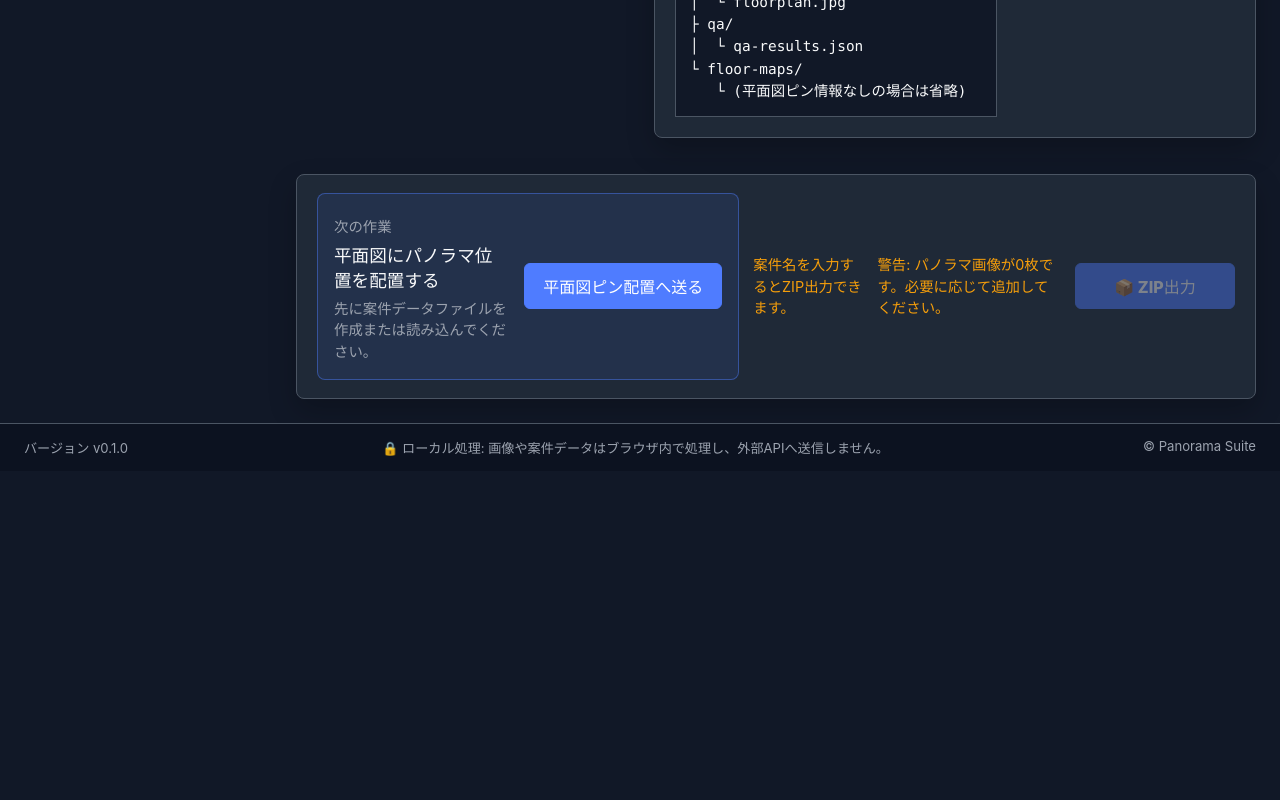
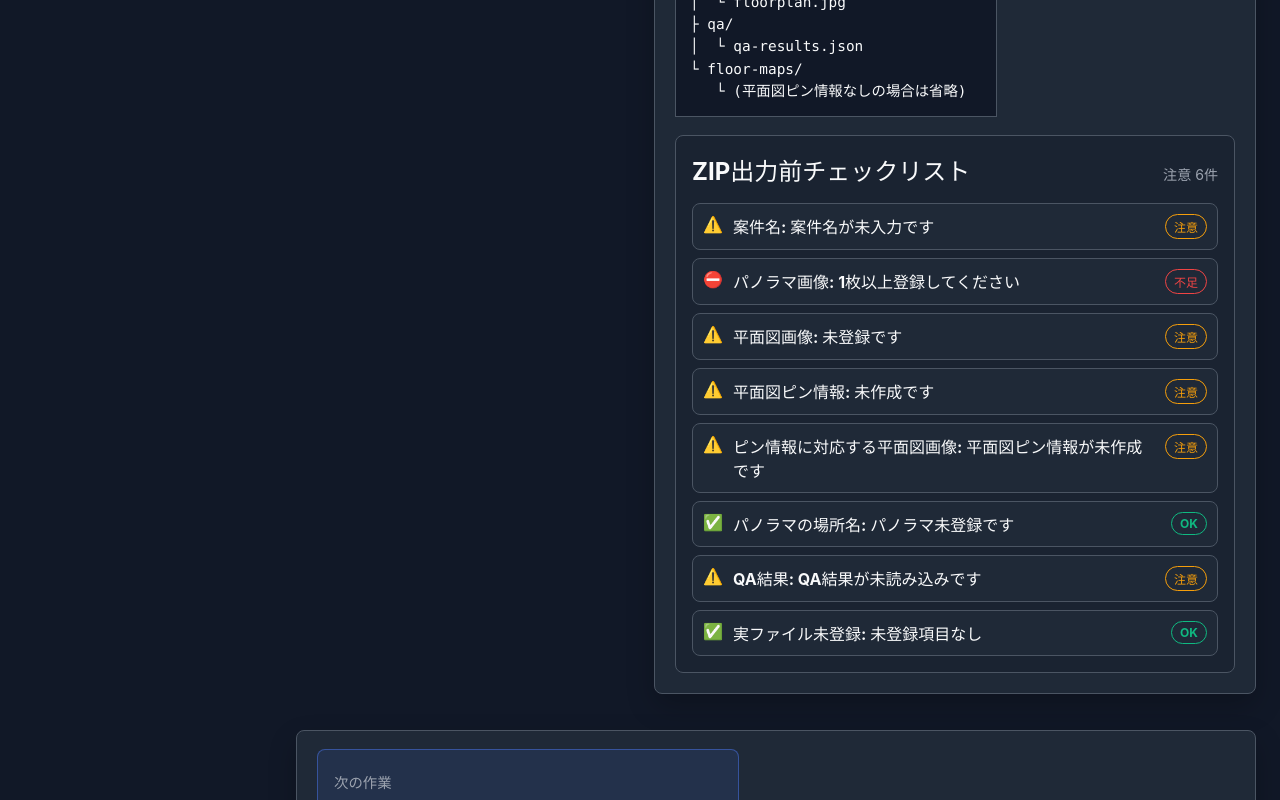
Before and after one commit to airesearchagl-art/Panorama-Suite, a React (Vite) app: page /packager in a window 1280 px wide. Shown: the part 2000-2800 px from the top of the page. Before the commit the page ends 2471 px from the top, so only its background shows below. Built offline with nearby package versions, Linux system fonts and the light colour scheme.

Commit message:
feat: add package readiness checklist

```diff
--- a/src/pages/DocsPage.tsx
+++ b/src/pages/DocsPage.tsx
@@ -127,6 +127,17 @@ function DocsPage() {
         </article>
 
         <article className="infoPanel">
+          <p className="sectionKicker">ZIP出力前</p>
+          <h2>ZIP出力前チェックリスト</h2>
+          <ul className="docList">
+            <li>案件名、パノラマ画像、平面図画像、平面図ピン情報、QA結果を出力前に確認できます。</li>
+            <li>平面図ピン情報に記録された画像名と、登録済み平面図画像のファイル名が一致しているか確認します。</li>
+            <li>不足している平面図画像がある場合は、同じファイル名の画像を平面図画像として再登録してください。</li>
+            <li>注意項目があってもZIP出力は可能です。提出・共有前に内容を確認してください。</li>
+          </ul>
+        </article>
+
+        <article className="infoPanel">
           <p className="sectionKicker">直接連携</p>
           <h2>案件データを平面図ピン配置へ送る</h2>
           <ol className="docList">
--- a/src/pages/ProjectPackagerPage.tsx
+++ b/src/pages/ProjectPackagerPage.tsx
@@ -107,6 +107,16 @@ type ProjectJson = {
     resultPath?: string;
     summary?: Partial<QaSummary>;
   };
+};
+
+type ReadinessStatus = 'OK' | '注意' | '未設定' | '不足';
+
+type ReadinessItem = {
+  id: string;
+  label: string;
+  status: ReadinessStatus;
+  message: string;
+  detail?: string;
 };
 
 const imageExtensions = new Set(['jpg', 'jpeg', 'png', 'webp']);
@@ -289,6 +299,16 @@ function downloadBlob(blob: Blob, fileName: string) {
   URL.revokeObjectURL(url);
 }
 
+function getReadinessIcon(status: ReadinessStatus) {
+  if (status === 'OK') {
+    return '✅';
+  }
+  if (status === '不足') {
+    return '⛔';
+  }
+  return '⚠️';
+}
+
 function ProjectPackagerPage() {
   const { notify } = useToast();
   const navigate = useNavigate();
@@ -319,7 +339,84 @@ function ProjectPackagerPage() {
   const missingFloorMapImages = floorMaps.filter(
     (floorMap) => floorMap.imageFileName && !floorplans.some((floorplan) => floorplan.fileName === floorMap.imageFileName && floorplan.file),
   );
+  const missingFloorMapImageNames = useMemo(
+    () => [...new Set(missingFloorMapImages.map((floorMap) => floorMap.imageFileName).filter(Boolean))],
+    [missingFloorMapImages],
+  );
   const metadataComplete = panoramas.filter((panorama) => panorama.locationName.trim().length > 0).length;
+  const readinessItems = useMemo<ReadinessItem[]>(() => {
+    const unregisteredFiles = missingPanoramas.length + missingFloorplans.length;
+    const locationMissing = Math.max(0, panoramas.length - metadataComplete);
+    return [
+      {
+        id: 'project-name',
+        label: '案件名',
+        status: form.projectName.trim().length > 0 ? 'OK' : '注意',
+        message: form.projectName.trim().length > 0 ? '入力済み' : '案件名が未入力です',
+      },
+      {
+        id: 'panoramas',
+        label: 'パノラマ画像',
+        status: panoramas.length > 0 ? 'OK' : '不足',
+        message: panoramas.length > 0 ? `${panoramas.length}件登録済み` : '1枚以上登録してください',
+      },
+      {
+        id: 'floorplans',
+        label: '平面図画像',
+        status: floorplans.length > 0 ? 'OK' : '注意',
+        message: floorplans.length > 0 ? `${floorplans.length}件登録済み` : '未登録です',
+      },
+      {
+        id: 'floor-maps',
+        label: '平面図ピン情報',
+        status: floorMaps.length > 0 ? 'OK' : '注意',
+        message: floorMaps.length > 0 ? `${floorMaps.length}件あります` : '未作成です',
+      },
+      {
+        id: 'floor-map-images',
+        label: 'ピン情報に対応する平面図画像',
+        status: floorMaps.length === 0 ? '注意' : missingFloorMapImageNames.length === 0 ? 'OK' : '注意',
+        message: floorMaps.length === 0
+          ? '平面図ピン情報が未作成です'
+          : missingFloorMapImageNames.length === 0
+            ? '対応画像があります'
+            : '対応する画像が未登録です',
+        detail: missingFloorMapImageNames.length > 0 ? missingFloorMapImageNames.join('、') : undefined,
+      },
+      {
+        id: 'locations',
+        label: 'パノラマの場所名',
+        status: locationMissing === 0 ? 'OK' : '注意',
+        message: panoramas.length > 0 ? `${metadataComplete}件 / ${panoramas.length}件 入力済み` : 'パノラマ未登録です',
+        detail: locationMissing > 0 ? `${locationMissing}件が未入力です` : undefined,
+      },
+      {
+        id: 'qa',
+        label: 'QA結果',
+        status: qaSummary.total === 0 ? '注意' : qaSummary.error > 0 ? '不足' : 'OK',
+        message: qaSummary.total === 0 ? 'QA結果が未読み込みです' : qaSummary.error > 0 ? `Error ${qaSummary.error}件` : 'Errorなし',
+      },
+      {
+        id: 'real-files',
+        label: '実ファイル未登録',
+        status: unregisteredFiles === 0 ? 'OK' : '注意',
+        message: unregisteredFiles === 0 ? '未登録項目なし' : `${unregisteredFiles}件あります`,
+      },
+    ];
+  }, [
+    floorMaps.length,
+    floorplans.length,
+    form.projectName,
+    metadataComplete,
+    missingFloorMapImageNames,
+    missingFloorplans.length,
+    missingPanoramas.length,
+    panoramas.length,
+    qaSummary.error,
+    qaSummary.total,
+  ]);
+  const readinessWarningCount = readinessItems.filter((item) => item.status !== 'OK').length;
+  const isPackageReady = readinessItems.every((item) => item.status !== '不足');
   const sortedPanoramas = useMemo(
     () => [...panoramas].sort((a, b) => a.sortOrder - b.sortOrder || a.fileName.localeCompare(b.fileName)),
     [panoramas],
@@ -500,6 +597,13 @@ function ProjectPackagerPage() {
     const files = Array.from(fileList);
     const validFiles = files.filter((file) => imageExtensions.has(getExtension(file.name)));
     const invalidFiles = files.filter((file) => !imageExtensions.has(getExtension(file.name)));
+    const linkedFloorMapFileNames = [
+      ...new Set(
+        validFiles
+          .map((file) => file.name)
+          .filter((fileName) => floorMaps.some((floorMap) => floorMap.imageFileName === fileName)),
+      ),
+    ];
 
     setFloorplans((current) => {
       const next = [...current];
@@ -528,6 +632,11 @@ function ProjectPackagerPage() {
     setMessages(invalidFiles.map((file) => `${file.name}: 非対応形式です。jpg、jpeg、png、webp を使用してください。`));
     if (validFiles.length > 0) {
       notify('平面図を登録しました', 'success');
+    }
+    if (linkedFloorMapFileNames.length === 1) {
+      notify(`${linkedFloorMapFileNames[0]} を平面図ピン情報に紐づけました`, 'success');
+    } else if (linkedFloorMapFileNames.length > 1) {
+      notify(`${linkedFloorMapFileNames.length}件の平面図画像を平面図ピン情報に紐づけました`, 'success');
     }
     if (invalidFiles.length > 0) {
       notify('非対応形式のファイルを除外しました', 'warning');
@@ -666,6 +775,10 @@ function ProjectPackagerPage() {
       return;
     }
 
+    if (readinessWarningCount > 0) {
+      notify('ZIP出力前チェックを確認してください', 'info');
+    }
+
     setIsPackaging(true);
     const warnings = [
       ...(panoramas.length === 0 ? ['パノラマ画像が0枚です。空のpanoramasフォルダを含めて出力します。'] : []),
@@ -710,12 +823,8 @@ function ProjectPackagerPage() {
     downloadBlob(blob, `${safeProjectName || 'panorama-project'}.zip`);
     setMessages(warnings.length > 0 ? warnings : ['ZIPを書き出しました。']);
     setIsPackaging(false);
-    if (floorMaps.length === 0) {
-      notify('平面図ピン情報は空の状態でZIPを書き出しました', 'info');
-    } else if (missingFloorMapImages.length > 0) {
-      notify('平面図ピン情報に不足している平面図画像があります', 'warning');
-    } else if (warnings.length > 0) {
-      notify('未再登録ファイルがあります。ZIPには実ファイルは含まれません', 'warning');
+    if (readinessWarningCount > 0) {
+      notify('注意項目がありますがZIPを書き出しました', 'warning');
     } else {
       notify('平面図ピン情報を含めてZIPを書き出しました', 'success');
     }
@@ -772,6 +881,8 @@ function ProjectPackagerPage() {
         <article className="metricCard successMetric"><span>場所名入力済み</span><strong>{metadataComplete}/{panoramas.length}</strong></article>
         <article className="metricCard"><span>平面図ピン情報</span><strong>{floorMaps.length}</strong></article>
         <article className="metricCard"><span>ピン</span><strong>{floorMapPinCount}</strong></article>
+        <article className={isPackageReady ? 'metricCard successMetric' : 'metricCard warningMetric'}><span>Ready</span><strong>{isPackageReady ? 'OK' : '不足'}</strong></article>
+        <article className={readinessWarningCount > 0 ? 'metricCard warningMetric' : 'metricCard successMetric'}><span>Warnings</span><strong>{readinessWarningCount}</strong></article>
       </section>
 
       <section className="importPanel" aria-labelledby="import-title">
@@ -1102,7 +1213,7 @@ function ProjectPackagerPage() {
                         <td>{floorMap.pins.length}</td>
                         <td>
                           <span className={hasRealFile ? 'fileStateReady' : 'fileStateMissing'}>
-                              {hasRealFile ? '実ファイル登録済み' : '実ファイル未登録'}
+                            {hasRealFile ? '紐づき完了' : '実ファイル未登録'}
                           </span>
                         </td>
                       </tr>
@@ -1137,6 +1248,33 @@ function ProjectPackagerPage() {
                 <div><dt>Error</dt><dd>{qaSummary.error}</dd></div>
               </dl>
             </div>
+            <div className="readinessChecklist">
+              <div className="panelHeader">
+                <h2>ZIP出力前チェックリスト</h2>
+                <span>{readinessWarningCount > 0 ? `注意 ${readinessWarningCount}件` : '出力準備OK'}</span>
+              </div>
+              <ul>
+                {readinessItems.map((item) => (
+                  <li className={`readinessItem readiness${item.status}`} key={item.id}>
+                    <span aria-hidden="true">{getReadinessIcon(item.status)}</span>
+                    <div>
+                      <strong>{item.label}: {item.message}</strong>
+                      {item.detail ? <small>{item.detail}</small> : null}
+                    </div>
+                    <b>{item.status}</b>
+                  </li>
+                ))}
+              </ul>
+              {missingFloorMapImageNames.length > 0 ? (
+                <div className="missingFileList">
+                  <strong>不足している平面図画像</strong>
+                  <ul>
+                    {missingFloorMapImageNames.map((fileName) => <li key={fileName}>{fileName}</li>)}
+                  </ul>
+                  <p>同じファイル名の画像を平面図画像として登録すると、ZIPに含められます。</p>
+                </div>
+              ) : null}
+            </div>
           </section>
         </div>
       </section>
--- a/src/styles.css
+++ b/src/styles.css
@@ -1307,6 +1307,92 @@ h1 {
   line-height: 1.55;
 }
 
+.readinessChecklist {
+  grid-column: 1 / -1;
+  border: 1px solid var(--color-border);
+  border-radius: var(--radius-card);
+  background: rgba(17, 24, 39, 0.32);
+  padding: 16px;
+}
+
+.readinessChecklist ul {
+  display: grid;
+  gap: 8px;
+  margin: 12px 0 0;
+  padding: 0;
+  list-style: none;
+}
+
+.readinessItem {
+  display: grid;
+  grid-template-columns: auto minmax(0, 1fr) auto;
+  gap: 10px;
+  align-items: start;
+  border: 1px solid var(--color-border);
+  border-radius: 8px;
+  background: var(--color-panel);
+  padding: 10px;
+}
+
+.readinessItem strong,
+.readinessItem small,
+.readinessItem b {
+  display: block;
+}
+
+.readinessItem small {
+  margin-top: 3px;
+  color: var(--color-text-muted);
+}
+
+.readinessItem b {
+  border: 1px solid currentColor;
+  border-radius: 999px;
+  padding: 3px 8px;
+  font-size: 0.75rem;
+}
+
+.readinessOK b {
+  color: var(--color-success);
+}
+
+.readiness注意 b,
+.readiness未設定 b {
+  color: var(--color-warning);
+}
+
+.readiness不足 b {
+  color: var(--color-error);
+}
+
+.missingFileList {
+  margin-top: 14px;
+  border: 1px solid rgba(245, 158, 11, 0.45);
+  border-radius: 8px;
+  background: rgba(245, 158, 11, 0.1);
+  padding: 12px;
+}
+
+.missingFileList ul {
+  display: flex;
+  flex-wrap: wrap;
+  gap: 8px;
+  margin: 10px 0;
+}
+
+.missingFileList li {
+  border: 1px solid rgba(245, 158, 11, 0.5);
+  border-radius: 999px;
+  padding: 4px 8px;
+  font-family: Consolas, "Courier New", monospace;
+  font-size: 0.82rem;
+}
+
+.missingFileList p {
+  margin: 0;
+  color: var(--color-text-muted);
+}
+
 .qaSummaryInline dl {
   display: grid;
   grid-template-columns: 1fr 1fr;
```
Also changed, not shown: src/pages/HelpPage.tsx (+10 -0 lines), 1 other file (tests, documents, lock files or other folders). Lines whose indentation alone changed are shown as unchanged.
